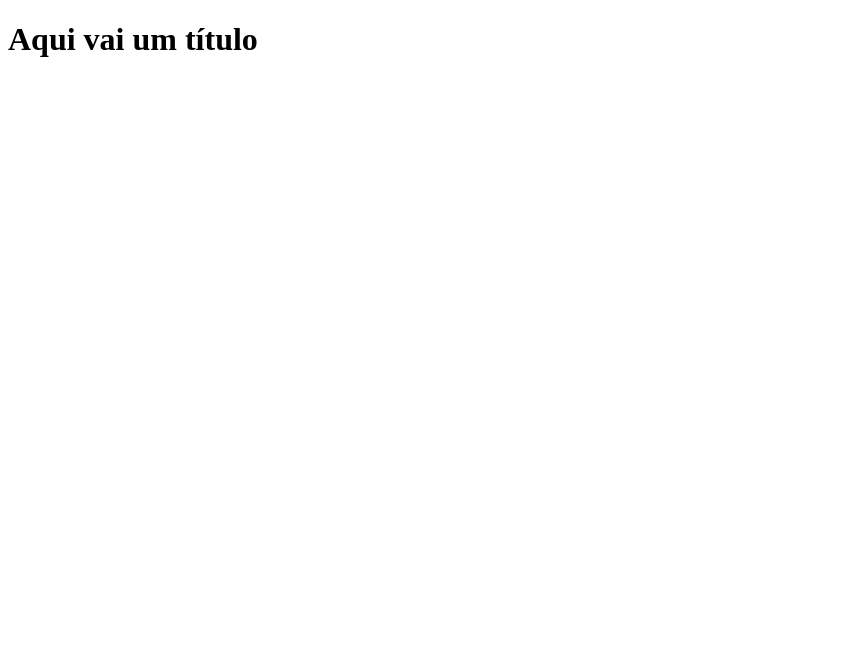
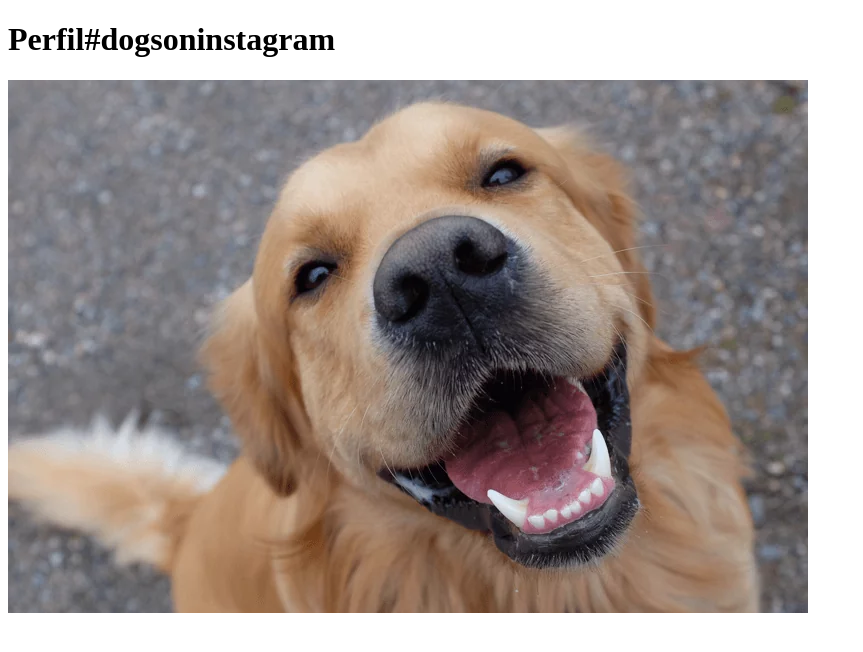
Before and after one commit to LucasSabara/Aula01, a plain HTML site: page index.html in a window 1280 px wide. Shown: the whole page, without its empty margins (0-863 px from the left). Drawn offline with Linux system fonts and the light colour scheme.

Commit message:
Alterando o Codigo

```diff
--- a/index.html
+++ b/index.html
@@ -1,10 +1,11 @@
 <!DOCTYPE html>
 <html lang="pt-br">
     <head>
-        <title>Título da página</title>
+        <title>Fanpage de Cachorrinhos</title>
         <meta charset="utf-8">
     </head>
     <body>
-        <h1>Aqui vai um título</h1>
+        <h1>Perfil#dogsoninstagram</h1>
+        <img src="imagens/golden.png"/>
     </body>
 </html>
```
